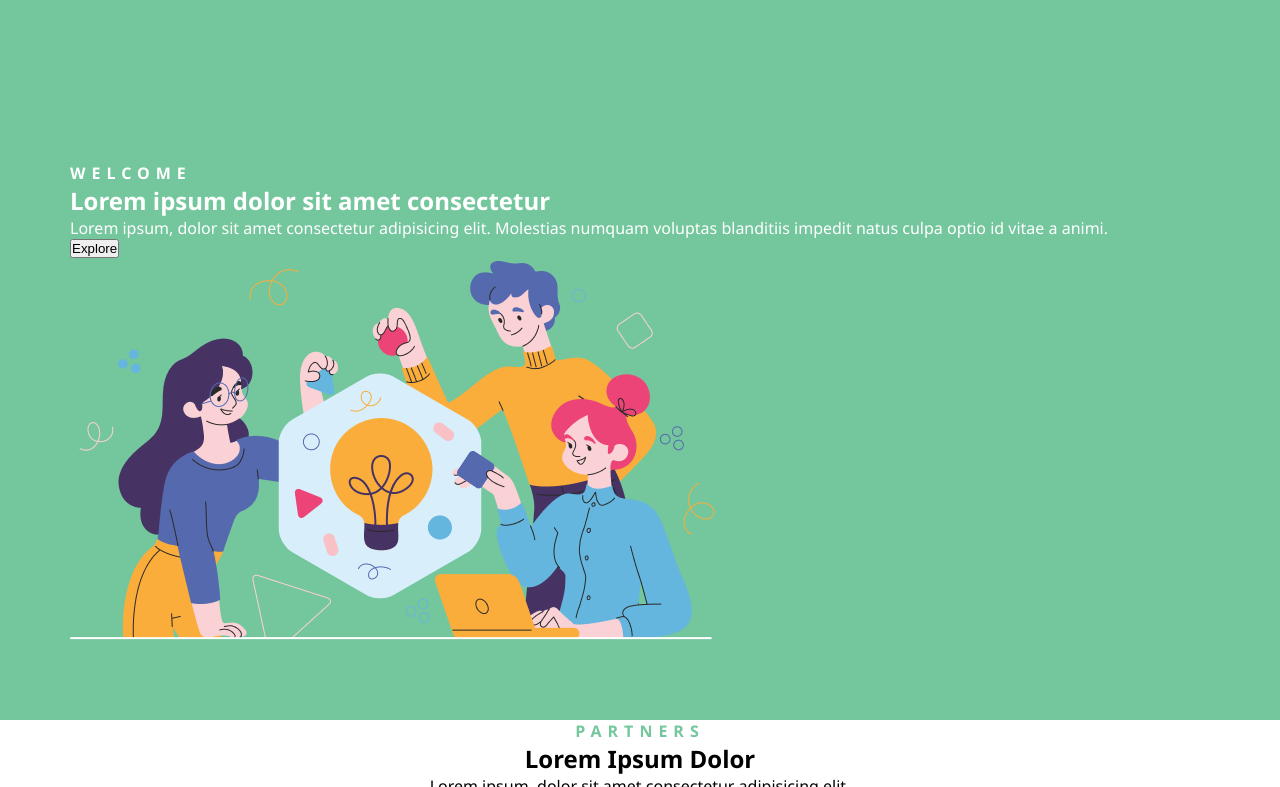
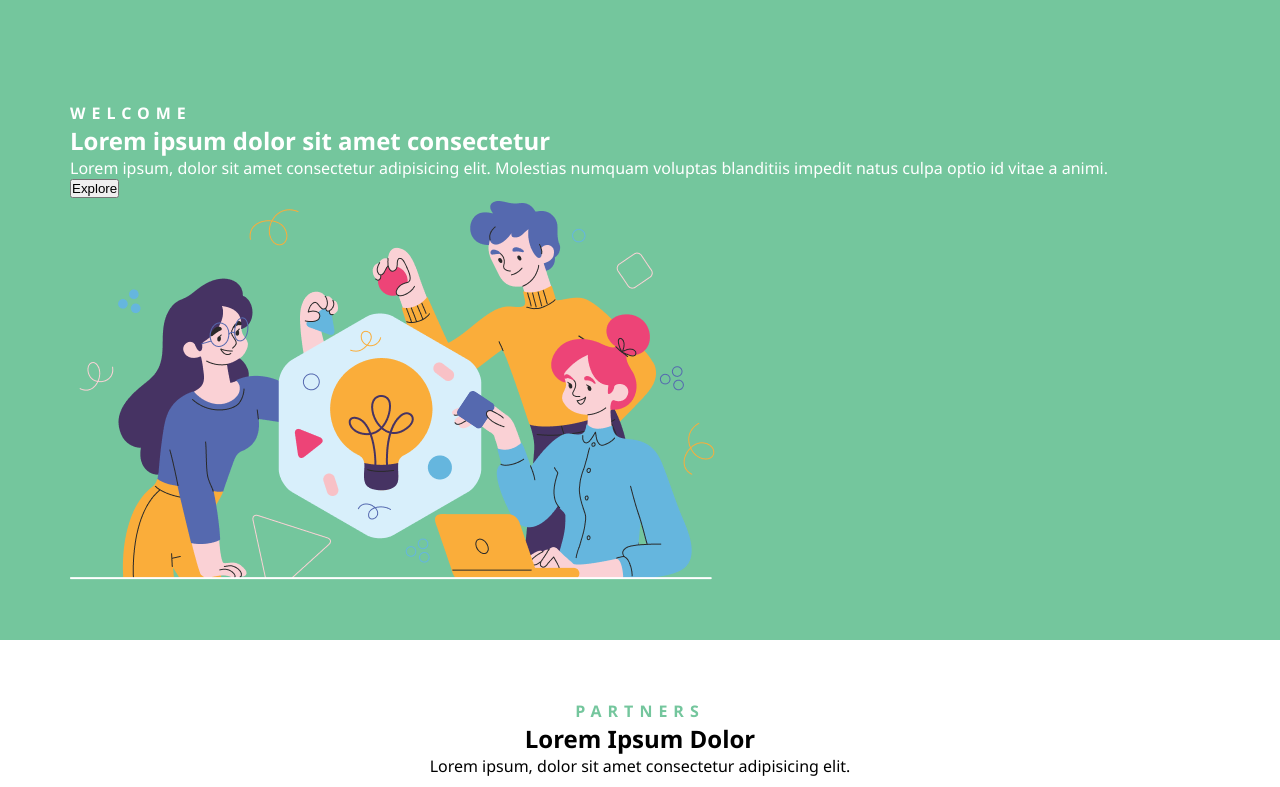
Before and after one commit to MonikaJaraite/12-naujas-projektas, a website: page index.html in a window 1280 px wide. Shown: the part 150-937 px from the top of the page. Drawn offline with Linux system fonts and the light colour scheme.

Commit message:
Some more style

```diff
--- a/css/base/base.css
+++ b/css/base/base.css
@@ -41,6 +41,11 @@ h2 {
     color: #74C69D;
 }
 
+.partners > .row > h1,
+.partners > .row > p {
+    color: black;
+}
+
 .partners > .row > h1 {
     text-transform: capitalize;
 }
--- a/css/base/layout.css
+++ b/css/base/layout.css
@@ -47,7 +47,7 @@
 .container,
 .container-fluid {
     width: 100%;
-    padding: 60px 0;
+    padding: 40px 0;
     float: left;
 }
 .container > .row {
--- a/index.html
+++ b/index.html
@@ -35,7 +35,7 @@
         </div>
     </section>
 
-    <section class="partners">
+    <section class="container partners">
         <div class="row">
             <h2>Partners</h2>
             <h1>Lorem ipsum dolor</h1>
```
